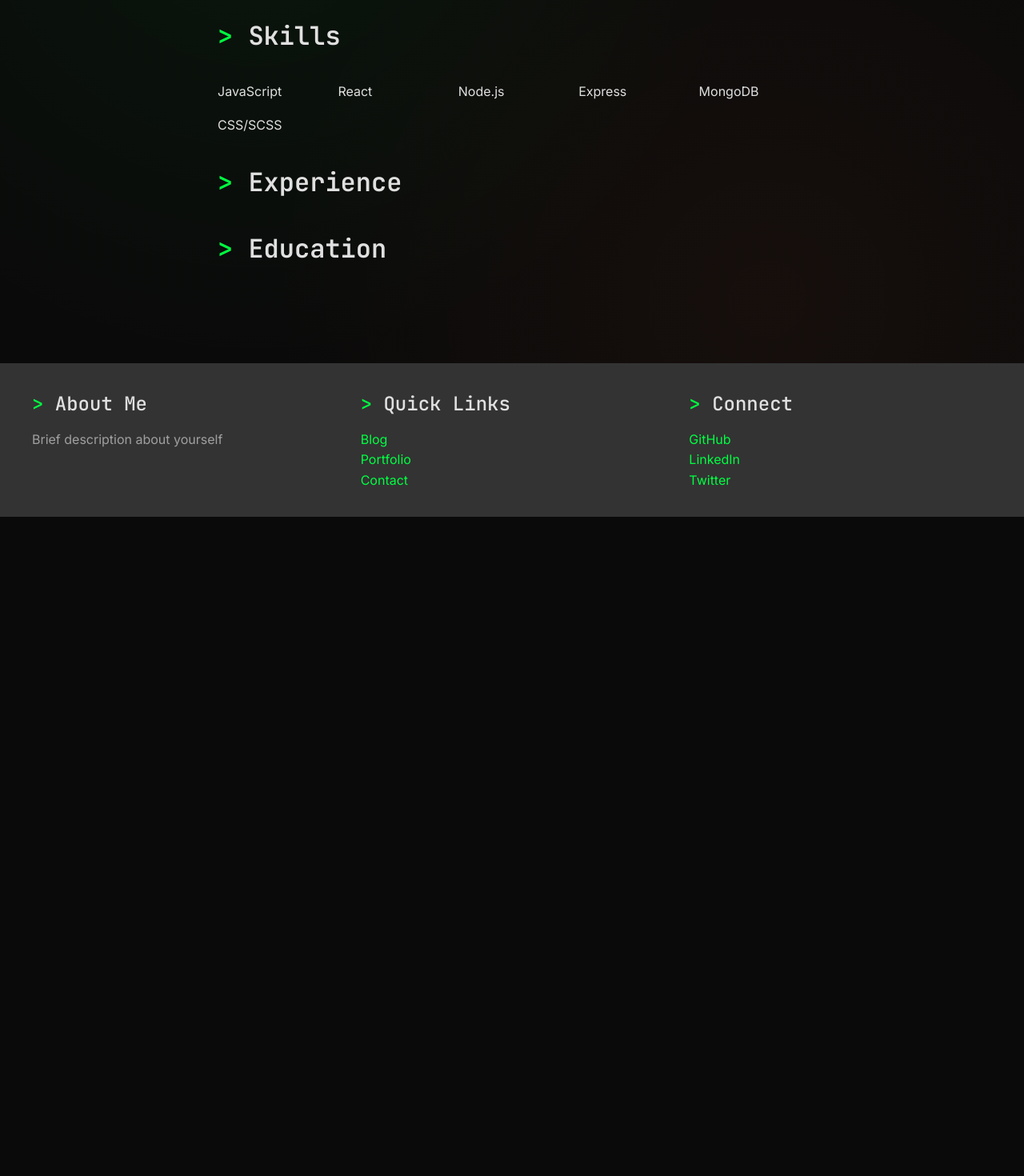
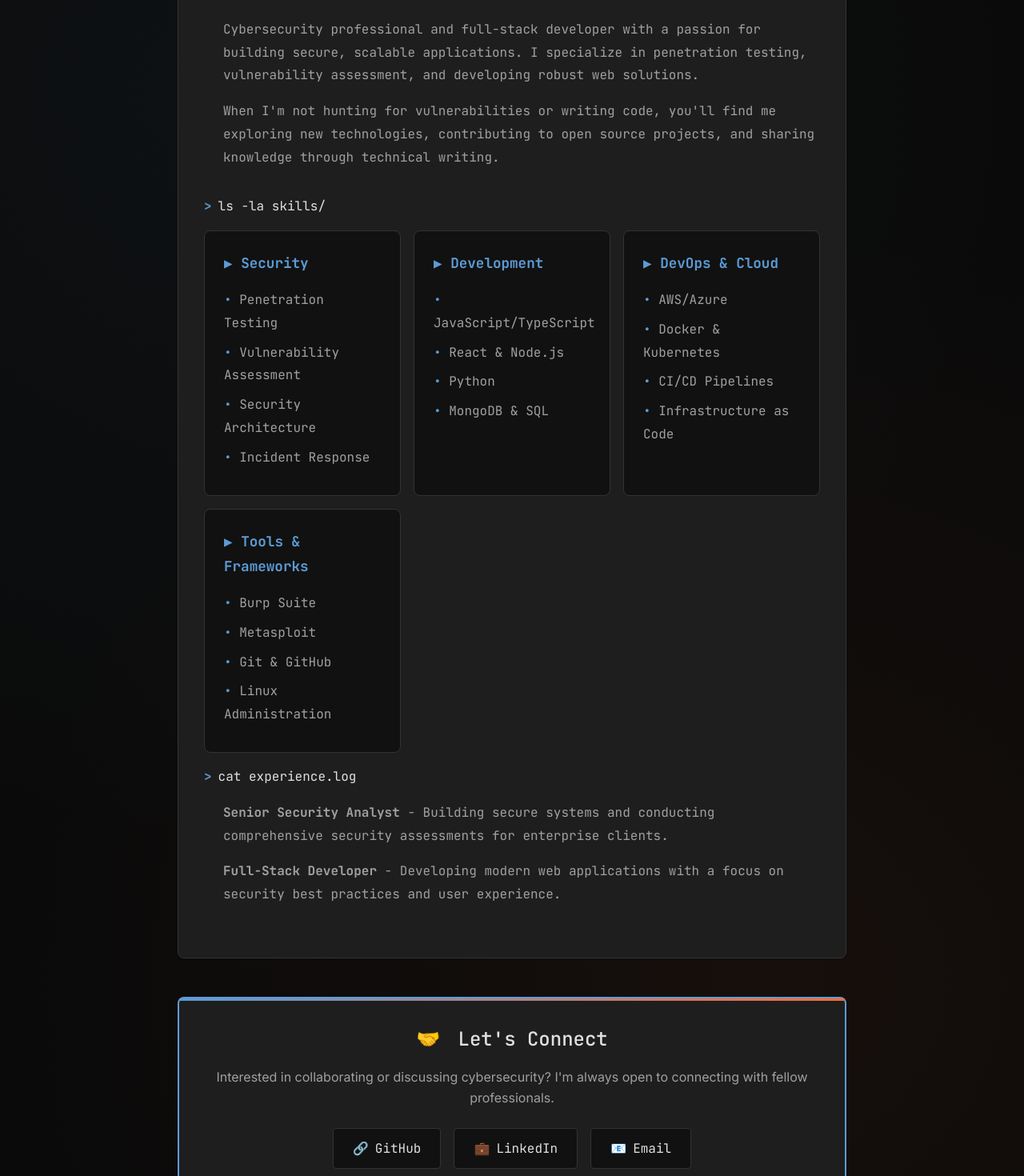
Before and after one commit to alexlonon75/blog-portfolio, a React (Create React App) app in the folder client/: page /about in a window 1280 px wide. Shown: the part 440-1910 px from the top of the page at 80% size. Before the commit the page ends 1086 px from the top, so only its background shows below. Built offline with nearby package versions, Linux system fonts and the light colour scheme; no server answers.

Commit message:
Complete modernization: Windows-style UI, pale blue theme, streamlined footer with Mastodon

```diff
--- a/client/src/App.jsx
+++ b/client/src/App.jsx
@@ -9,7 +9,7 @@ import HomePage from './pages/HomePage/HomePage';
 import BlogPage from './pages/BlogPage/BlogPage';
 import PortfolioPage from './pages/PortfolioPage/PortfolioPage';
 import AboutPage from './pages/AboutPage/AboutPage';
-import ContactPage from './pages/ContactPage/ContactPage';
+
 
 import SinglePostPage from './pages/SinglePostPage/SinglePostPage';
 
@@ -25,7 +25,7 @@ function App() {
             <Route path="/post/:id" element={<SinglePostPage />} />
             <Route path="/portfolio" element={<PortfolioPage />} />
             <Route path="/about" element={<AboutPage />} />
-            <Route path="/contact" element={<ContactPage />} />
+
           </Routes>
         </Layout>
       </BrowserRouter>
--- a/client/src/components/About/About.jsx
+++ b/client/src/components/About/About.jsx
@@ -2,60 +2,300 @@
 import styled from 'styled-components';
 
 const AboutContainer = styled.section`
-  max-width: 800px;
+  max-width: 900px;
   margin: 0 auto;
   padding: 2rem;
+  min-height: 100vh;
 `;
 
-const BioSection = styled.div`
+const TerminalSection = styled.div`
+  background: ${({ theme }) => theme.colors.surface};
+  border: 1px solid ${({ theme }) => theme.colors.border};
+  border-radius: 8px;
   margin: 2rem 0;
+  overflow: hidden;
+`;
+
+const TerminalHeader = styled.div`
+  background: ${({ theme }) => theme.colors.backgroundSecondary};
+  padding: 0.75rem 1rem;
+  border-bottom: 1px solid ${({ theme }) => theme.colors.border};
+  display: flex;
+  align-items: center;
+  gap: 0.5rem;
+
+  &::before {
+    content: '';
+    width: 12px;
+    height: 12px;
+    border-radius: 50%;
+    background: #ff5f56;
+    box-shadow: 20px 0 #ffbd2e, 40px 0 #27ca3f;
+  }
+
+  span {
+    font-family: ${({ theme }) => theme.fonts.primary};
+    color: ${({ theme }) => theme.colors.textSecondary};
+    margin-left: 1rem;
+  }
+`;
+
+const TerminalContent = styled.div`
+  padding: 2rem;
+  font-family: ${({ theme }) => theme.fonts.primary};
+  line-height: 1.8;
+`;
+
+const CommandLine = styled.div`
+  display: flex;
+  align-items: flex-start;
+  margin-bottom: 1rem;
+
+  &::before {
+    content: '> ';
+    color: ${({ theme }) => theme.colors.primary};
+    margin-right: 0.5rem;
+    font-weight: bold;
+    flex-shrink: 0;
+  }
+`;
+
+const CommandOutput = styled.div`
+  color: ${({ theme }) => theme.colors.textSecondary};
+  margin-left: 1.5rem;
+  margin-bottom: 2rem;
+
+  p {
+    margin-bottom: 1rem;
+  }
 `;
 
 const SkillsGrid = styled.div`
   display: grid;
-  grid-template-columns: repeat(auto-fit, minmax(120px, 1fr));
+  grid-template-columns: repeat(auto-fit, minmax(200px, 1fr));
   gap: 1rem;
-  margin: 2rem 0;
+  margin: 1rem 0;
+`;
+
+const SkillCategory = styled.div`
+  background: ${({ theme }) => theme.colors.backgroundSecondary};
+  border: 1px solid ${({ theme }) => theme.colors.border};
+  border-radius: 8px;
+  padding: 1.5rem;
+  transition: ${({ theme }) => theme.transitions.normal};
+
+  &:hover {
+    border-color: ${({ theme }) => theme.colors.primary};
+    box-shadow: ${({ theme }) => theme.shadows.glow};
+  }
+
+  h4 {
+    color: ${({ theme }) => theme.colors.primary};
+    margin-bottom: 1rem;
+    font-size: 1.1rem;
+
+    &::before {
+      content: '▶ ';
+    }
+  }
+
+  ul {
+    list-style: none;
+
+    li {
+      color: ${({ theme }) => theme.colors.textSecondary};
+      margin-bottom: 0.5rem;
+
+      &::before {
+        content: '• ';
+        color: ${({ theme }) => theme.colors.primary};
+      }
+    }
+  }
+`;
+
+const ConnectSection = styled.div`
+  background: ${({ theme }) => theme.colors.surface};
+  border: 2px solid ${({ theme }) => theme.colors.primary};
+  border-radius: 8px;
+  padding: 2rem;
+  margin: 3rem 0;
+  text-align: center;
+  position: relative;
+
+  &::before {
+    content: '';
+    position: absolute;
+    top: 0;
+    left: 0;
+    right: 0;
+    height: 3px;
+    background: linear-gradient(90deg,
+      ${({ theme }) => theme.colors.primary},
+      ${({ theme }) => theme.colors.accent}
+    );
+  }
+`;
+
+const ConnectTitle = styled.h3`
+  color: ${({ theme }) => theme.colors.text};
+  margin-bottom: 1rem;
+  font-family: ${({ theme }) => theme.fonts.primary};
+
+  &::before {
+    content: '🤝 ';
+    margin-right: 0.5rem;
+  }
+`;
+
+const ConnectLinks = styled.div`
+  display: flex;
+  gap: 1rem;
+  justify-content: center;
+  flex-wrap: wrap;
+  margin-top: 1.5rem;
+`;
+
+const ConnectLink = styled.a`
+  background: ${({ theme }) => theme.colors.backgroundSecondary};
+  color: ${({ theme }) => theme.colors.text};
+  border: 1px solid ${({ theme }) => theme.colors.border};
+  padding: 0.75rem 1.5rem;
+  border-radius: 4px;
+  text-decoration: none;
+  font-family: ${({ theme }) => theme.fonts.primary};
+  transition: ${({ theme }) => theme.transitions.fast};
+
+  &::before {
+    content: '${props => props.$icon}';
+    margin-right: 0.5rem;
+    color: ${({ theme }) => theme.colors.primary};
+  }
+
+  &:hover {
+    background: ${({ theme }) => theme.colors.primary};
+    color: ${({ theme }) => theme.colors.textInverse};
+    border-color: ${({ theme }) => theme.colors.primary};
+    box-shadow: ${({ theme }) => theme.shadows.glow};
+    transform: translateY(-2px);
+  }
 `;
 
 const About = () => {
-  const skills = [
-    "JavaScript",
-    "React",
-    "Node.js",
-    "Express",
-    "MongoDB",
-    "CSS/SCSS"
-    // Add more skills
-  ];
-
   return (
     <AboutContainer>
-      <h1>About Me</h1>
+      <h1>About Alex Lonon</h1>
 
-      <BioSection>
-        <h2>My Journey</h2>
-        <p>Your professional journey and background...</p>
-      </BioSection>
+      <TerminalSection>
+        <TerminalHeader>
+          <span>alex@about:~</span>
+        </TerminalHeader>
+        <TerminalContent>
+          <CommandLine>
+            <span style={{ color: '#e0e0e0' }}>cat bio.txt</span>
+          </CommandLine>
+          <CommandOutput>
+            <p>
+              Cybersecurity professional and full-stack developer with a passion for building secure,
+              scalable applications. I specialize in penetration testing, vulnerability assessment,
+              and developing robust web solutions.
+            </p>
+            <p>
+              When I'm not hunting for vulnerabilities or writing code, you'll find me exploring
+              new technologies, contributing to open source projects, and sharing knowledge
+              through technical writing.
+            </p>
+          </CommandOutput>
 
-      <BioSection>
-        <h2>Skills</h2>
-        <SkillsGrid>
-          {skills.map(skill => (
-            <div key={skill}>{skill}</div>
-          ))}
-        </SkillsGrid>
-      </BioSection>
+          <CommandLine>
+            <span style={{ color: '#e0e0e0' }}>ls -la skills/</span>
+          </CommandLine>
+          <SkillsGrid>
+            <SkillCategory>
+              <h4>Security</h4>
+              <ul>
+                <li>Penetration Testing</li>
+                <li>Vulnerability Assessment</li>
+                <li>Security Architecture</li>
+                <li>Incident Response</li>
+              </ul>
+            </SkillCategory>
+            <SkillCategory>
+              <h4>Development</h4>
+              <ul>
+                <li>JavaScript/TypeScript</li>
+                <li>React & Node.js</li>
+                <li>Python</li>
+                <li>MongoDB & SQL</li>
+              </ul>
+            </SkillCategory>
+            <SkillCategory>
+              <h4>DevOps & Cloud</h4>
+              <ul>
+                <li>AWS/Azure</li>
+                <li>Docker & Kubernetes</li>
+                <li>CI/CD Pipelines</li>
+                <li>Infrastructure as Code</li>
+              </ul>
+            </SkillCategory>
+            <SkillCategory>
+              <h4>Tools & Frameworks</h4>
+              <ul>
+                <li>Burp Suite</li>
+                <li>Metasploit</li>
+                <li>Git & GitHub</li>
+                <li>Linux Administration</li>
+              </ul>
+            </SkillCategory>
+          </SkillsGrid>
 
-      <BioSection>
-        <h2>Experience</h2>
-        {/* Add your work experience */}
-      </BioSection>
+          <CommandLine>
+            <span style={{ color: '#e0e0e0' }}>cat experience.log</span>
+          </CommandLine>
+          <CommandOutput>
+            <p>
+              <strong>Senior Security Analyst</strong> - Building secure systems and conducting
+              comprehensive security assessments for enterprise clients.
+            </p>
+            <p>
+              <strong>Full-Stack Developer</strong> - Developing modern web applications with
+              a focus on security best practices and user experience.
+            </p>
+          </CommandOutput>
+        </TerminalContent>
+      </TerminalSection>
 
-      <BioSection>
-        <h2>Education</h2>
-        {/* Add your education details */}
-      </BioSection>
+      <ConnectSection>
+        <ConnectTitle>Let's Connect</ConnectTitle>
+        <p style={{ color: '#a0a0a0', marginBottom: '1rem' }}>
+          Interested in collaborating or discussing cybersecurity?
+          I'm always open to connecting with fellow professionals.
+        </p>
+        <ConnectLinks>
+          <ConnectLink
+            href="https://github.com/alexlonon75"
+            target="_blank"
+            rel="noopener noreferrer"
+            $icon="🔗"
+          >
+            GitHub
+          </ConnectLink>
+          <ConnectLink
+            href="https://linkedin.com/in/alexlonon"
+            target="_blank"
+            rel="noopener noreferrer"
+            $icon="💼"
+          >
+            LinkedIn
+          </ConnectLink>
+          <ConnectLink
+            href="mailto:alex@alexlonon.com"
+            $icon="📧"
+          >
+            Email
+          </ConnectLink>
+        </ConnectLinks>
+      </ConnectSection>
     </AboutContainer>
   );
 };
--- a/client/src/components/Footer/Footer.jsx
+++ b/client/src/components/Footer/Footer.jsx
@@ -1,49 +1,100 @@
-// src/components/Footer/Footer.jsx
+// components/Footer/Footer.jsx
 import styled from 'styled-components';
 
 const FooterContainer = styled.footer`
-  background-color: #333;
-  color: white;
-  padding: 2rem;
-  margin-top: auto;
+  background: ${({ theme }) => theme.colors.backgroundSecondary};
+  border-top: 2px solid ${({ theme }) => theme.colors.border};
+  padding: 2rem 0;
+  margin-top: 4rem;
 `;
 
 const FooterContent = styled.div`
-  display: grid;
-  grid-template-columns: repeat(auto-fit, minmax(250px, 1fr));
-  gap: 2rem;
   max-width: 1200px;
   margin: 0 auto;
+  padding: 0 2rem;
+  display: flex;
+  justify-content: center;
+  align-items: center;
+`;
+
+const SocialLinks = styled.div`
+  display: flex;
+  gap: 1.5rem;
+  align-items: center;
+
+  @media (max-width: ${({ theme }) => theme.breakpoints.tablet}) {
+    justify-content: center;
+    flex-wrap: wrap;
+  }
+`;
+
+const SocialLink = styled.a`
+  color: ${({ theme }) => theme.colors.textSecondary};
+  text-decoration: none;
+  font-family: ${({ theme }) => theme.fonts.primary};
+  padding: 0.5rem 1rem;
+  border: 1px solid ${({ theme }) => theme.colors.border};
+  border-radius: 4px;
+  transition: ${({ theme }) => theme.transitions.fast};
+  position: relative;
+
+  &::before {
+    content: '${props => props.$icon}';
+    margin-right: 0.5rem;
+    color: ${({ theme }) => theme.colors.primary};
+  }
+
+  &:hover {
+    color: ${({ theme }) => theme.colors.primary};
+    border-color: ${({ theme }) => theme.colors.primary};
+    box-shadow: ${({ theme }) => theme.shadows.small};
+    transform: translateY(-1px);
+  }
 `;
 
 const Footer = () => {
   return (
     <FooterContainer>
       <FooterContent>
-        <div>
-          <h3>About Me</h3>
-          <p>Brief description about yourself</p>
-        </div>
-
-        <div>
-          <h3>Quick Links</h3>
-          <ul>
-            <li><a href="/blog">Blog</a></li>
-            <li><a href="/portfolio">Portfolio</a></li>
-            <li><a href="/contact">Contact</a></li>
-          </ul>
-        </div>
-
-        <div>
-          <h3>Connect</h3>
-          <div>
-            <ul>
-              <li><a href="https://github.com/yourusername">GitHub</a></li>
-              <li><a href="https://linkedin.com/in/yourusername">LinkedIn</a></li>
-              <li><a href="https://twitter.com/yourusername">Twitter</a></li>
-            </ul>
-          </div>
-        </div>
+        <SocialLinks>
+          <SocialLink
+            href="https://github.com/alexlonon75"
+            target="_blank"
+            rel="noopener noreferrer"
+            $icon="🔗"
+          >
+            GitHub
+          </SocialLink>
+          <SocialLink
+            href="https://linkedin.com/in/alexlonon"
+            target="_blank"
+            rel="noopener noreferrer"
+            $icon="💼"
+          >
+            LinkedIn
+          </SocialLink>
+          <SocialLink
+            href="https://mastodon.social/@alexlonon"
+            target="_blank"
+            rel="noopener noreferrer"
+            $icon="🐘"
+          >
+            Mastodon
+          </SocialLink>
+          <SocialLink
+            href="mailto:alex@alexlonon.com"
+            $icon="📧"
+          >
+            Email
+          </SocialLink>
+          <SocialLink
+            href="/resume.pdf"
+            target="_blank"
+            $icon="📄"
+          >
+            Resume
+          </SocialLink>
+        </SocialLinks>
       </FooterContent>
     </FooterContainer>
   );
--- a/client/src/components/Navbar/Navbar.jsx
+++ b/client/src/components/Navbar/Navbar.jsx
@@ -22,8 +22,8 @@ const NavContainer = styled.nav`
     color: ${({ theme }) => theme.colors.text};
     text-shadow: 0 0 10px ${({ theme }) => theme.colors.primary};
 
-    &::before {
-      content: '$ ';
+    &::after {
+      content: ' >';
       color: ${({ theme }) => theme.colors.primary};
     }
 
@@ -143,7 +143,6 @@ const Navbar = () => {
         <Link to="/blog">Blog</Link>
         <Link to="/portfolio">Portfolio</Link>
         <Link to="/about">About</Link>
-        <Link to="/contact">Contact</Link>
       </NavLinks>
     </NavContainer>
   );
--- a/client/src/pages/HomePage/HomePage.jsx
+++ b/client/src/pages/HomePage/HomePage.jsx
@@ -35,23 +35,50 @@ const TerminalHeader = styled.div`
   padding: 0.75rem 1rem;
   border-bottom: 1px solid ${({ theme }) => theme.colors.border};
   display: flex;
+  justify-content: space-between;
   align-items: center;
+`;
+
+const WindowControls = styled.div`
+  display: flex;
   gap: 0.5rem;
+`;
 
-  &::before {
-    content: '';
-    width: 12px;
-    height: 12px;
-    border-radius: 50%;
-    background: #ff5f56;
-    box-shadow: 20px 0 #ffbd2e, 40px 0 #27ca3f;
+const WindowButton = styled.div`
+  width: 12px;
+  height: 12px;
+  border: 1px solid ${({ theme }) => theme.colors.border};
+  cursor: pointer;
+  display: flex;
+  align-items: center;
+  justify-content: center;
+  font-size: 8px;
+  color: ${({ theme }) => theme.colors.textMuted};
+
+  &:first-child {
+    background: ${({ theme }) => theme.colors.surface};
+    &:hover { background: #ff4444; }
+    &::after { content: '×'; }
   }
 
-  span {
-    font-family: ${({ theme }) => theme.fonts.primary};
-    color: ${({ theme }) => theme.colors.textSecondary};
-    margin-left: 1rem;
+  &:nth-child(2) {
+    background: ${({ theme }) => theme.colors.surface};
+    &:hover { background: #ffaa00; }
+    &::after { content: '□'; }
   }
+
+  &:last-child {
+    background: ${({ theme }) => theme.colors.surface};
+    &:hover { background: #00aa00; }
+    &::after { content: '_'; }
+  }
+`;
+
+const TerminalTitle = styled.span`
+  font-family: ${({ theme }) => theme.fonts.primary};
+  color: ${({ theme }) => theme.colors.textSecondary};
+  flex: 1;
+  text-align: center;
 `;
 
 const TerminalContent = styled.div`
@@ -66,7 +93,7 @@ const TerminalLine = styled.div`
   align-items: center;
 
   &::before {
-    content: '${props => props.prompt || "$"}';
+    content: '${props => props.prompt || ">"}';
     color: ${({ theme }) => theme.colors.primary};
     margin-right: 0.5rem;
     font-weight: bold;
@@ -162,20 +189,26 @@ const HomePage = () => {
     <HomeContainer>
       <TerminalWindow>
         <TerminalHeader>
-          <span>alex@portfolio:~</span>
+          <WindowControls>
+            <WindowButton />
+            <WindowButton />
+            <WindowButton />
+          </WindowControls>
+          <TerminalTitle>alex@portfolio:~</TerminalTitle>
+          <div style={{ width: '60px' }} /> {/* Spacer for centering */}
         </TerminalHeader>
         <TerminalContent>
-          <TerminalLine prompt="$">
+          <TerminalLine prompt=">">
             <TypedText>whoami</TypedText>
           </TerminalLine>
 
           {showContent && (
             <>
               <CommandOutput>
-                Alex Lonon - Cybersecurity Professional & Full-Stack Developer
+                Alex Lonon - Cybersecurity Student & Life-Long Learner
               </CommandOutput>
 
-              <TerminalLine prompt="$">
+              <TerminalLine prompt=">">
                 <span style={{ color: '#e0e0e0' }}>cat skills.txt</span>
               </TerminalLine>
 
@@ -198,7 +231,7 @@ const HomePage = () => {
                 </SkillCard>
               </SkillsGrid>
 
-              <TerminalLine prompt="$">
+              <TerminalLine prompt=">">
                 <span style={{ color: '#e0e0e0' }}>ls -la projects/</span>
               </TerminalLine>
 
@@ -209,8 +242,8 @@ const HomePage = () => {
                 <CTAButton to="/blog">
                   ./read_blog.sh
                 </CTAButton>
-                <CTAButton to="/contact">
-                  ./contact_me.sh
+                <CTAButton to="/about">
+                  ./about_me.sh
                 </CTAButton>
               </CTAButtons>
             </>
--- a/client/src/styles/globalStyles.js
+++ b/client/src/styles/globalStyles.js
@@ -20,7 +20,7 @@ export const GlobalStyles = createGlobalStyle`
     color: ${({ theme }) => theme.colors.text};
     background-color: ${({ theme }) => theme.colors.background};
     background-image:
-      radial-gradient(circle at 25% 25%, rgba(0, 255, 65, 0.05) 0%, transparent 50%),
+      radial-gradient(circle at 25% 25%, rgba(92, 155, 213, 0.05) 0%, transparent 50%),
       radial-gradient(circle at 75% 75%, rgba(255, 107, 53, 0.05) 0%, transparent 50%);
     min-height: 100vh;
     transition: ${({ theme }) => theme.transitions.normal};
--- a/client/src/styles/theme.js
+++ b/client/src/styles/theme.js
@@ -8,10 +8,10 @@ export const theme = {
     surface: '#1e1e1e',
     surfaceHover: '#252525',
 
-    // Terminal green accents
-    primary: '#00ff41',
-    primaryDark: '#00cc33',
-    primaryLight: '#66ff80',
+    // Subdued pale blue accents
+    primary: '#5c9bd5',
+    primaryDark: '#4a7ba7',
+    primaryLight: '#7bb3e3',
 
     // Text colors
     text: '#e0e0e0',
@@ -24,7 +24,7 @@ export const theme = {
     accent: '#ff6b35',
     warning: '#ffaa00',
     error: '#ff4444',
-    success: '#00ff41',
+    success: '#5c9bd5',
     successLight: '#1a3d1a',
 
     // Border colors
@@ -48,10 +48,10 @@ export const theme = {
   },
   maxWidth: '1200px',
   shadows: {
-    small: '0 2px 4px rgba(0, 255, 65, 0.1)',
-    medium: '0 4px 8px rgba(0, 255, 65, 0.15)',
-    large: '0 8px 16px rgba(0, 255, 65, 0.2)',
-    glow: '0 0 20px rgba(0, 255, 65, 0.3)'
+    small: '0 2px 4px rgba(92, 155, 213, 0.1)',
+    medium: '0 4px 8px rgba(92, 155, 213, 0.15)',
+    large: '0 8px 16px rgba(92, 155, 213, 0.2)',
+    glow: '0 0 20px rgba(92, 155, 213, 0.3)'
   },
   transitions: {
     fast: '0.15s ease',
```
